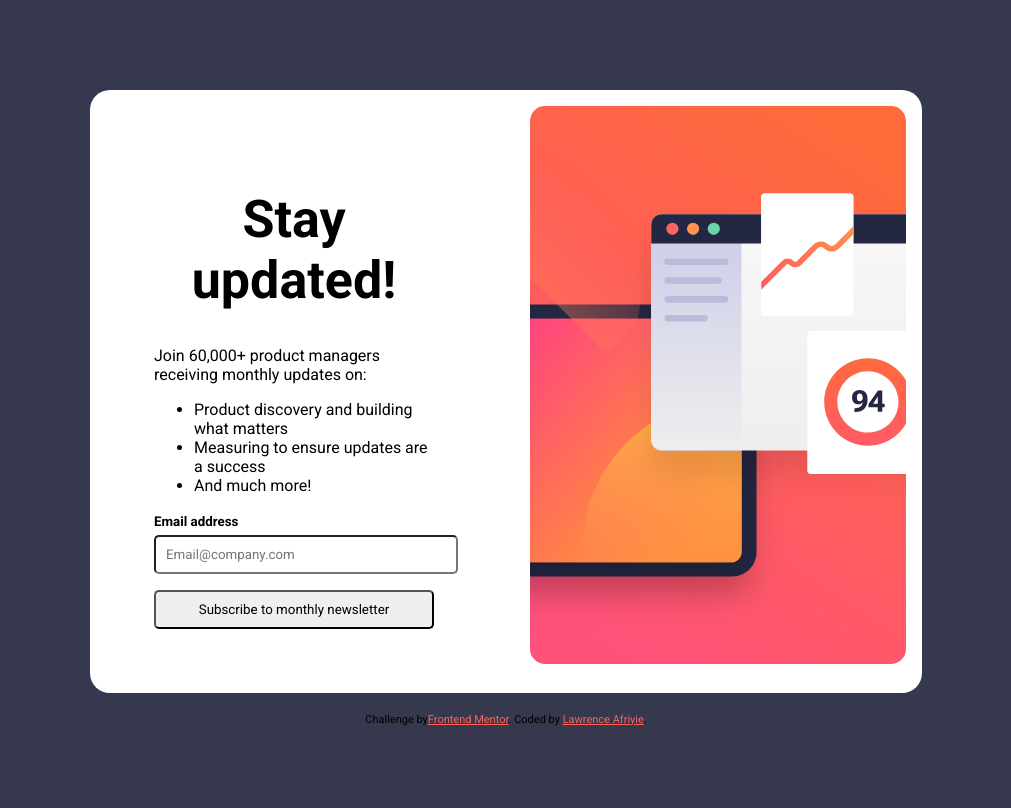
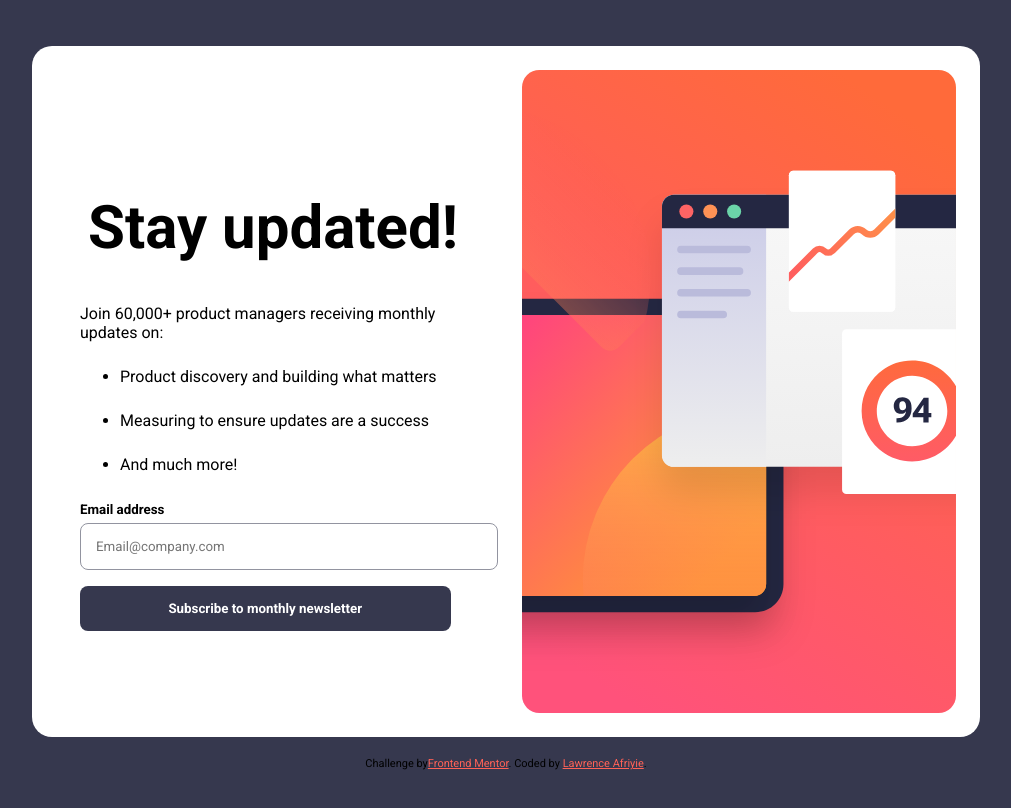
Before and after one commit to LorryAfriyie/newsletter-sign-up-with-success-message, a React (Vite) app: page / in a window 1280 px wide. Shown: the top 808 px of the page, without its empty margins (134-1145 px from the left). Built offline with nearby package versions, Linux system fonts and the light colour scheme.

Commit message:
Update card.scss
Adjusting card styling

```diff
--- a/src/style/card.scss
+++ b/src/style/card.scss
@@ -3,19 +3,27 @@
     background-color: hsl(0, 0%, 100%);
     display: grid;
     grid-template-columns: repeat(2, 1fr);
-    gap: 3rem;
-    padding: 1rem;
+    gap: 2rem;
+    padding: 1.5rem;
     border-radius: 20px;
-    max-width: 800px;
+    max-width: 900px;
     width: 100%;
 
     .subscribe-form {
-      padding: 3rem;
+      padding: 1.5rem;
+      margin: auto;
+      display: block;
 
       h1 {
         text-align: center;
         font-weight: 700;
-        font-size: 3.25rem;
+        font-size: 3.75rem;
+      }
+
+      ul {
+        li {
+          margin: 25px 0 25px 0;
+        }
       }
 
       .form-control {
@@ -29,22 +37,29 @@
 
         input {
           width: 100%;
-          padding: 10px;
-          border-radius: 5px;
+          padding: 15px;
+          border-radius: 8px;
+          border: 1px solid hsl(231, 7%, 60%);
           margin-bottom: 1rem;
         }
       }
 
       button {
-        width: 100%;
-        padding: 10px;
-        border-radius: 5px;
+        width: 96%;
+        padding: 15px;
+        border-radius: 8px;
+        font-weight: 700;
+        color: hsl(0, 0%, 100%);
+        background: hsl(235, 18%, 26%);
+        border: none;
       }
     }
 
     img {
       width: 100%;
       height: auto;
+      margin: auto;
+      display: block;
     }
   }
 }
```
